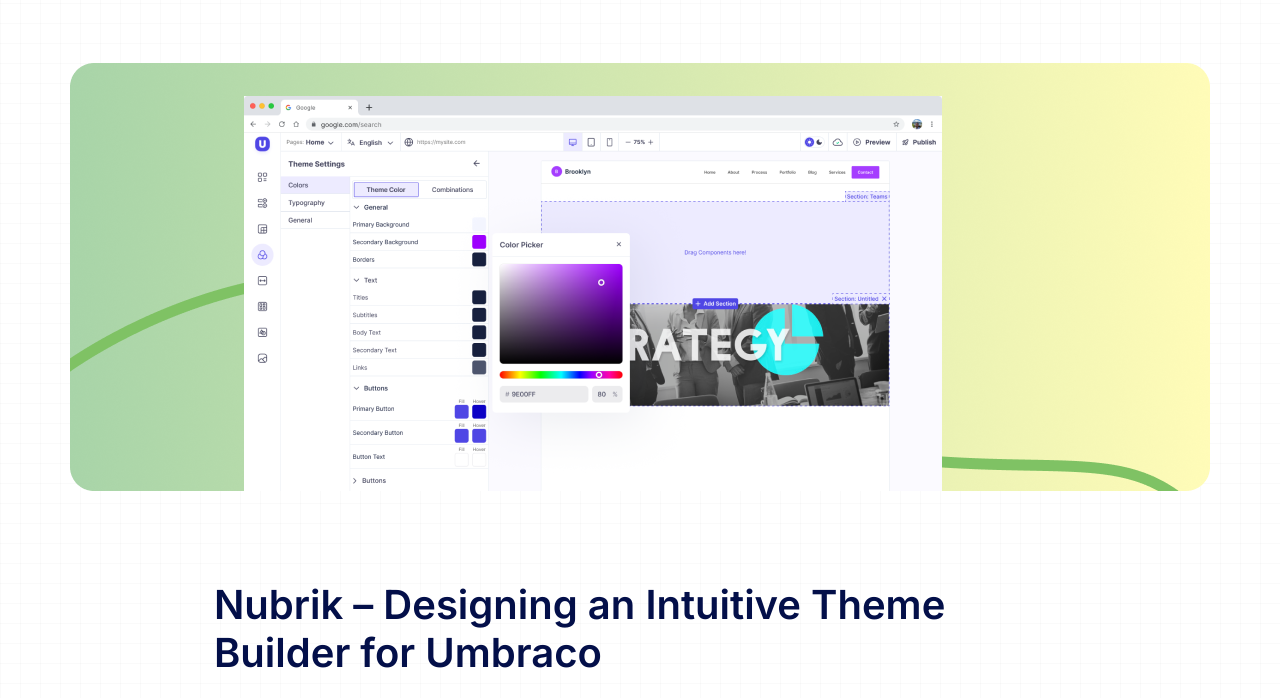
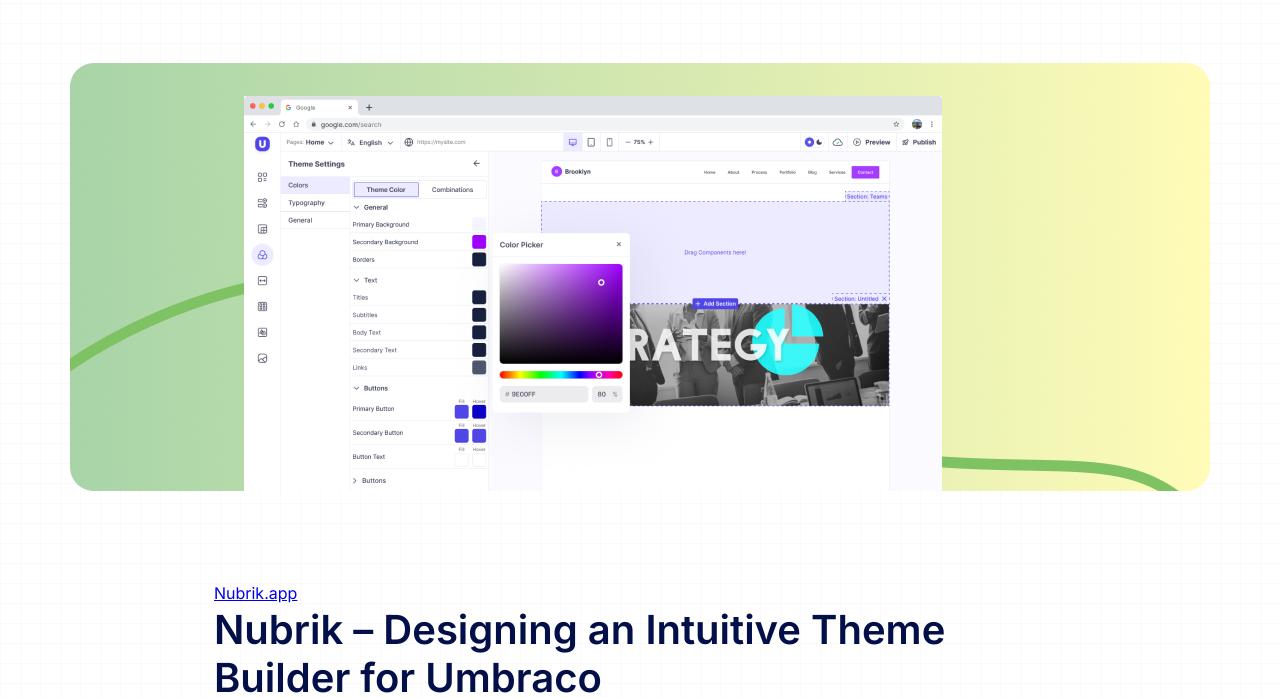
Before and after one commit to rahule/web, a website: page theme-engine.html in a window 1280 px wide. Shown: the part 97-795 px from the top of the page. Drawn offline with Linux system fonts and the light colour scheme.

Commit message:
Update theme-engine.html

```diff
--- a/theme-engine.html
+++ b/theme-engine.html
@@ -73,6 +73,7 @@
 
 <div class="Work-container">
         <div class="hero-section">
+            <a href="https://nubrik.app/">Nubrik.app</a>
             <h1>Nubrik – Designing an Intuitive Theme Builder for Umbraco</h1>
             <p class="intro-text">Nubrik is a <b>visual theme creation tool built for Umbraco,</b> designed to empower users, designers, developers, and marketers to build and customize responsive website themes effortlessly. The goal was to make web design faster, more flexible, and accessible even to users with limited technical knowledge.</p>
             <p>As the <b>product designer,</b> I led the end-to-end design process from defining the user problem to prototyping, testing, and designing an intuitive interface that simplifies theme creation and customization.</p>
```
